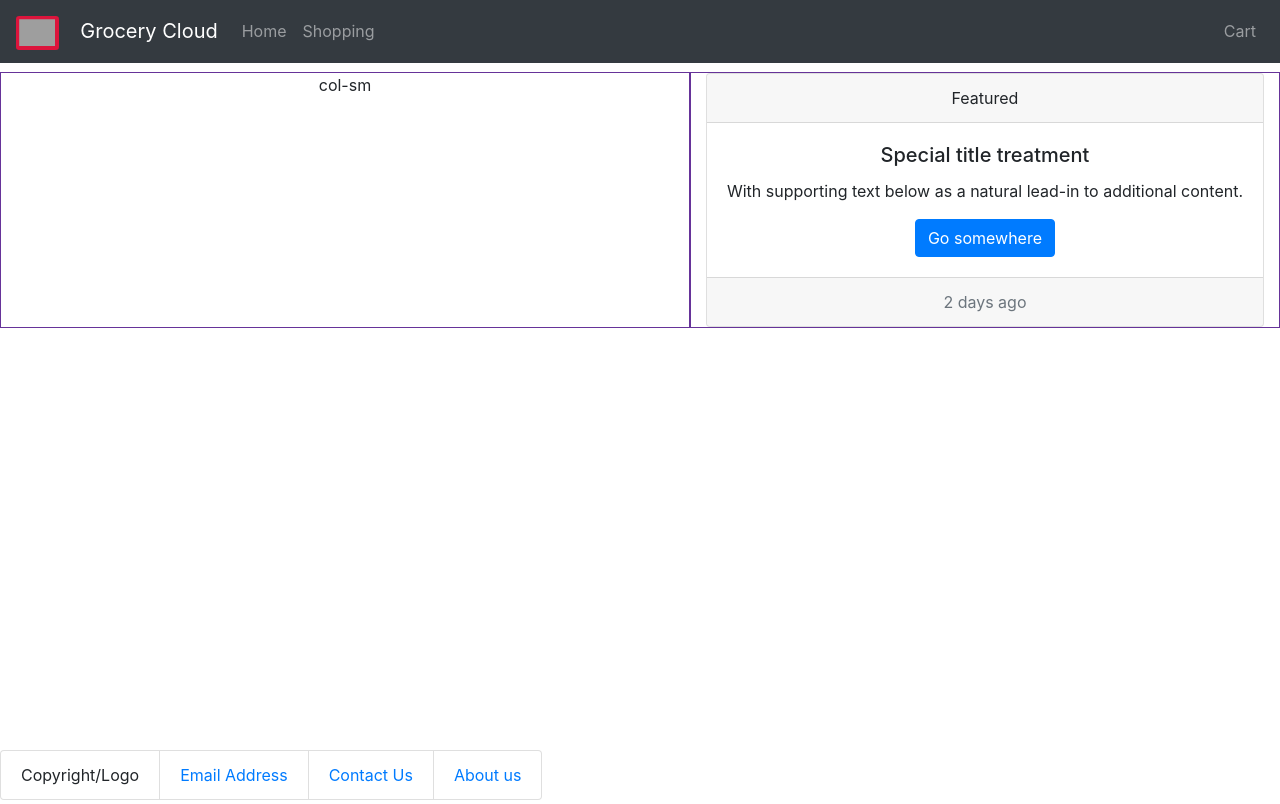
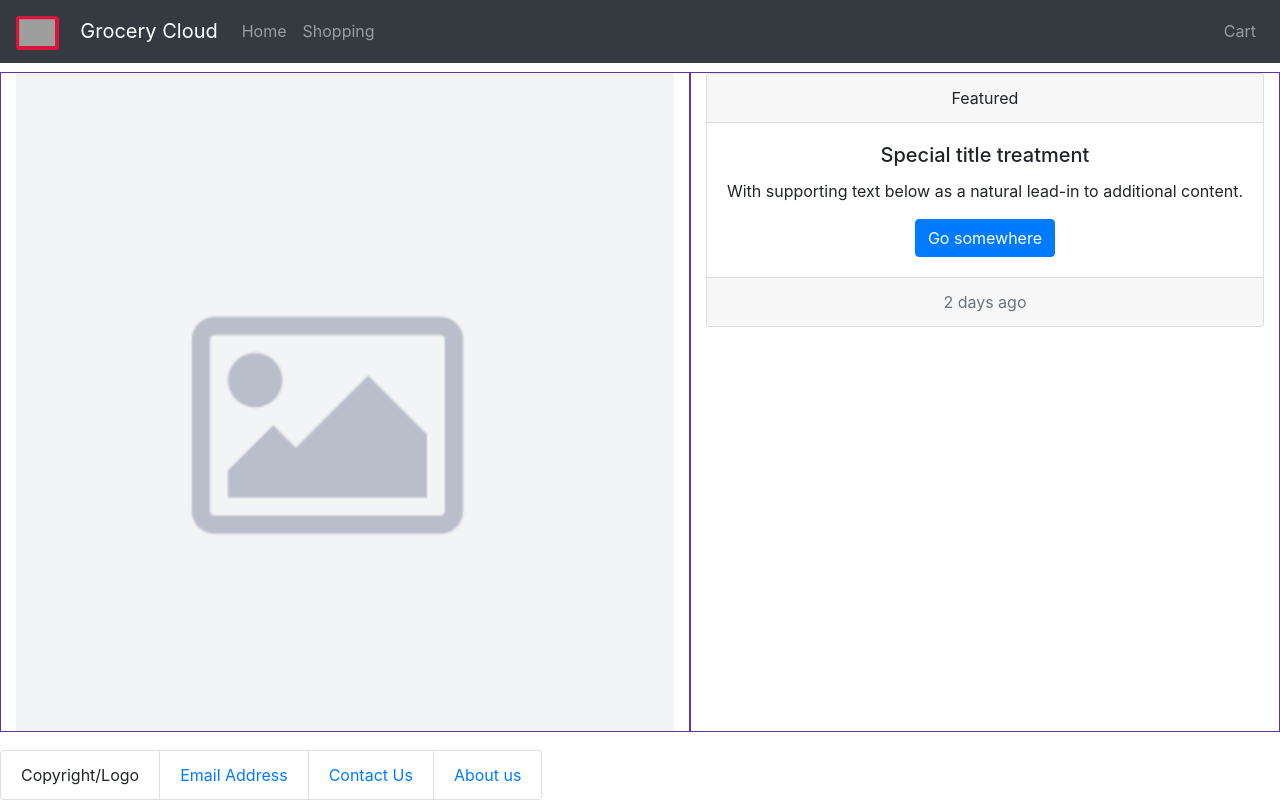
Before and after one commit to DonCorleone/Capstone-Client, an Angular app: page /product in a window 1280 px wide. Built offline with nearby package versions, Linux system fonts and the light colour scheme; grey boxes are pictures that could not be loaded.

Commit message:
placeholder

```diff
--- a/src/app/components/product-page/product-page.component.html
+++ b/src/app/components/product-page/product-page.component.html
@@ -1,6 +1,8 @@
 <div class="container-fluid">
   <div class="row">
-    <div class="col-sm-6 col-md tempBorder">col-sm</div>
+    <div class="col-sm-6 col-md tempBorder">
+      <img src="../../../assets/images/fallbackImage.png" class="img-fluid" alt="Responsive image">
+    </div>
     <div class="col-sm-6 col-md-auto tempBorder">
         <div class="card text-center">
             <div class="card-header">
```
